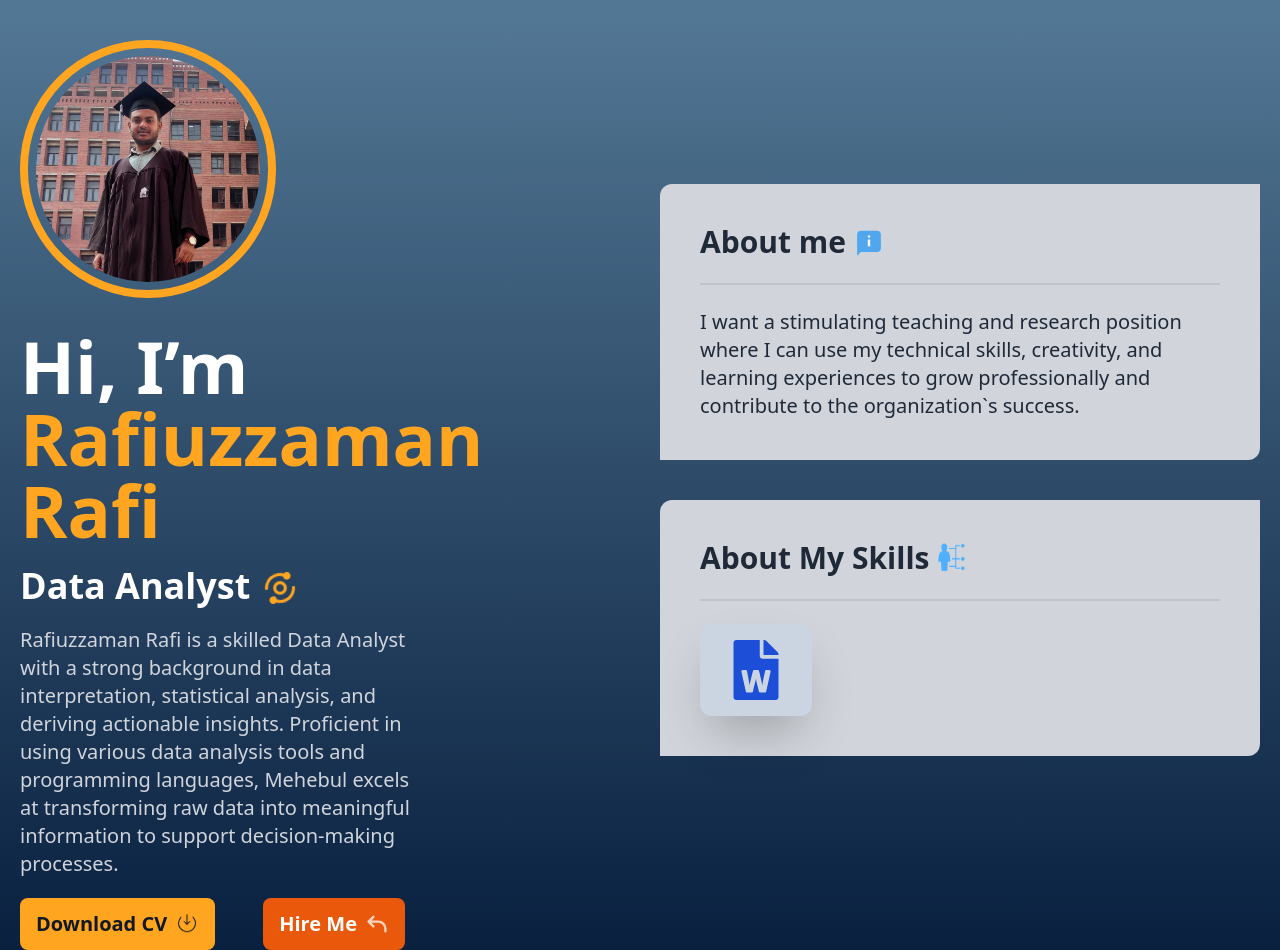
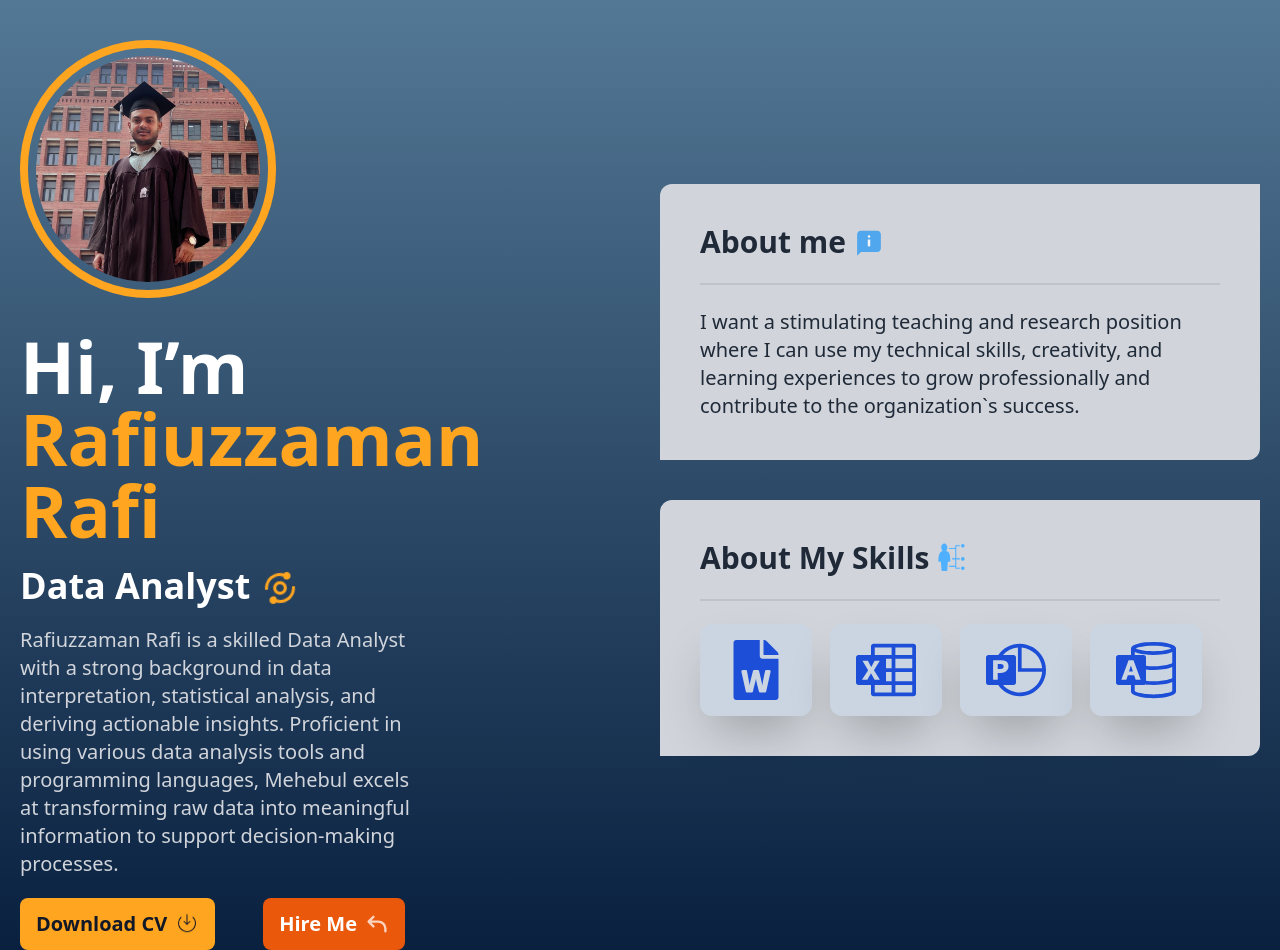
Before and after one commit to Mehebul02/Rafiuzzaman-Rafi, a React (Vite) app: page / in a window 1280 px wide. Built offline with nearby package versions, Linux system fonts and the light colour scheme.

Commit message:
add skills

```diff
--- a/src/components/right-section/RightSection.jsx
+++ b/src/components/right-section/RightSection.jsx
@@ -2,6 +2,7 @@ import { FcAbout } from "react-icons/fc";
 import { GiSkills } from "react-icons/gi";
 import { msWord } from "../../assets";
 import { FaFileWord } from "react-icons/fa";
+import { SiMicrosoftaccess, SiMicrosoftexcel, SiMicrosoftpowerpoint } from "react-icons/si";
 
 const RightSection = () => {
     return (
@@ -22,8 +23,21 @@ const RightSection = () => {
            <img src={msWord} alt="ms-word" className="w-48"  />
            <img src={msWord} alt="ms-word" className="w-48"  />
            <img src={msWord} alt="ms-word" className="w-48"  /> */}
+           {/* ms word  */}
             <div className="w-28 bg-slate-300 hover:bg-slate-200 p-4 rounded-xl shadow-2xl transform ">
   <span><FaFileWord className="text-6xl text-blue-700 mx-auto"/> </span>
+</div>
+           {/* ms excel  */}
+            <div className="w-28 bg-slate-300 hover:bg-slate-200 p-4 rounded-xl shadow-2xl transform ">
+  <span><SiMicrosoftexcel className="text-6xl text-blue-700 mx-auto"/> </span>
+</div>
+           {/* ms power point  */}
+            <div className="w-28 bg-slate-300 hover:bg-slate-200 p-4 rounded-xl shadow-2xl transform ">
+  <span><SiMicrosoftpowerpoint className="text-6xl text-blue-700 mx-auto"/> </span>
+</div>
+           {/* ms access  */}
+            <div className="w-28 bg-slate-300 hover:bg-slate-200 p-4 rounded-xl shadow-2xl transform ">
+  <span><SiMicrosoftaccess className="text-6xl text-blue-700 mx-auto"/> </span>
 </div>
 
           </div>
```
